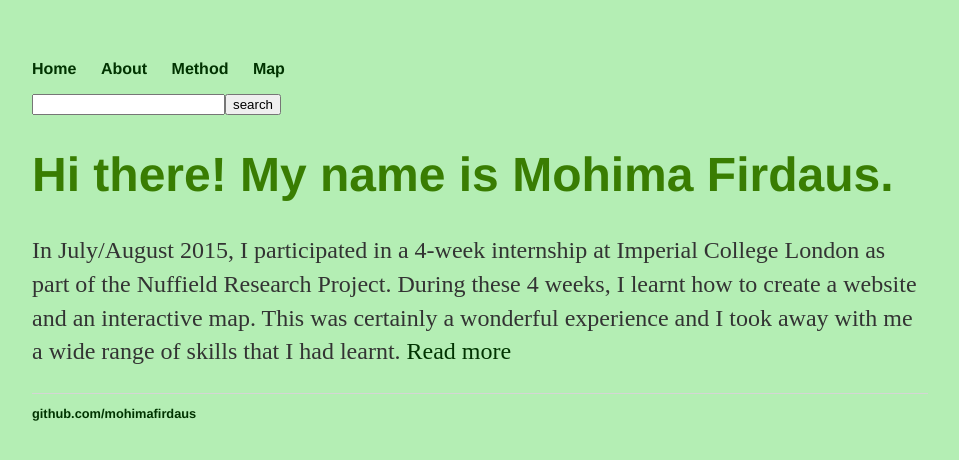
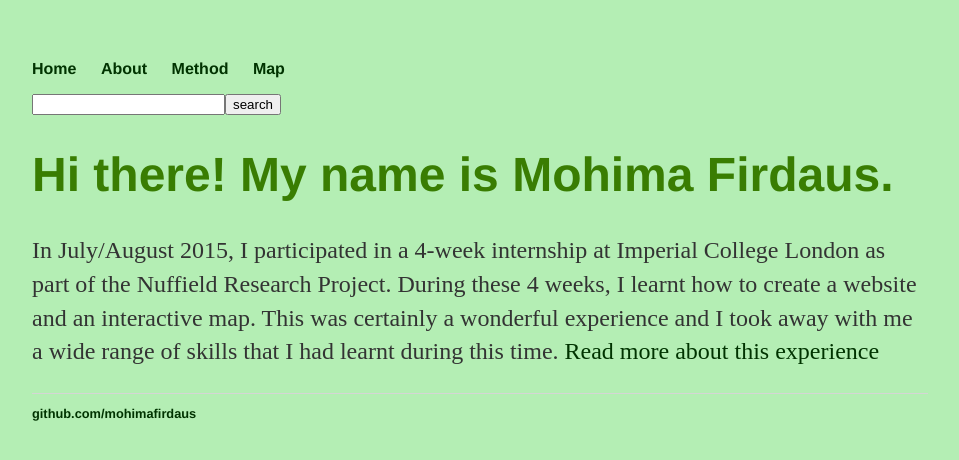
Before and after one commit to mohimafirdaus/mohimafirdaus.github.io, a Jekyll site: the page built from index.html, in a window 1280 px wide. Shown: the top 460 px of the page, without its empty margins (160-1119 px from the left). Built offline with Jekyll 4.4.1, drawn with Linux system fonts in a browser that asks for light colours.

Commit message:
Update index.html

```diff
--- a/index.html
+++ b/index.html
@@ -5,6 +5,6 @@
 
     		<div class="blurb">
         		<h1>Hi there! My name is Mohima Firdaus.</h1>
-				<p>In July/August 2015, I participated in a 4-week internship at Imperial College London as part of the Nuffield Research Project. During these 4 weeks, I learnt how to create a website and an interactive map. This was certainly a wonderful experience and I took away with me a wide range of skills that I had learnt. <a hretf="/about">Read more </a></p>
+				<p>In July/August 2015, I participated in a 4-week internship at Imperial College London as part of the Nuffield Research Project. During these 4 weeks, I learnt how to create a website and an interactive map. This was certainly a wonderful experience and I took away with me a wide range of skills that I had learnt during this time. <a hretf="/about"> Read more about this experience</a></p>
 
     		</div><!-- /.blurb -->
```
